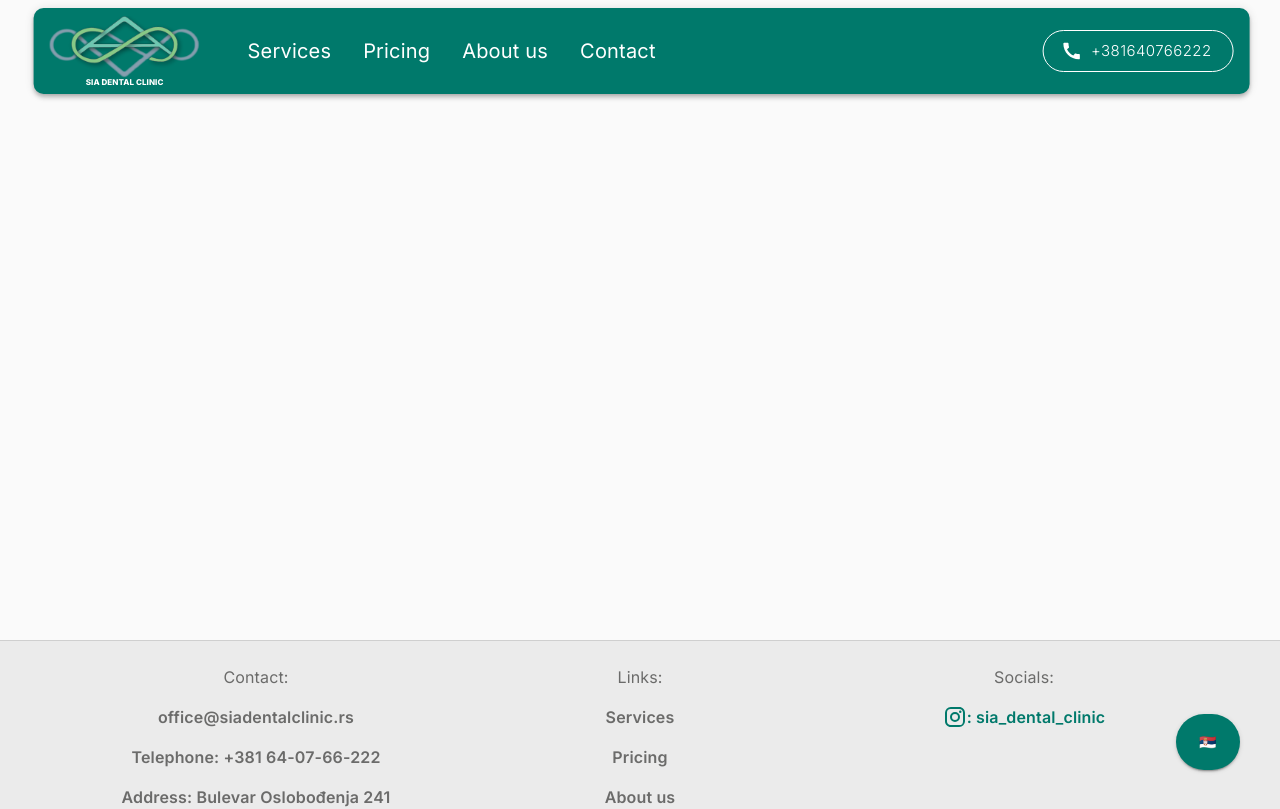
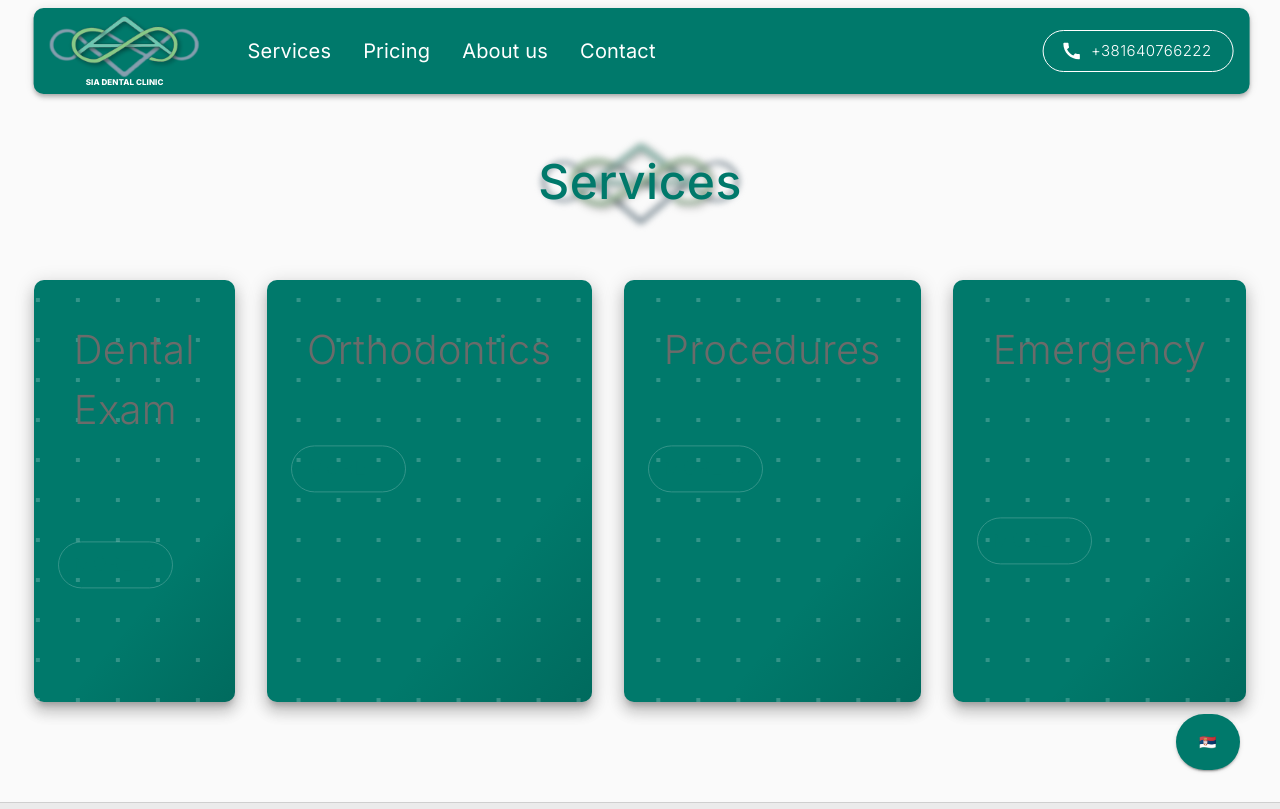
Before and after one commit to Marko590/Sia--Clinic, a Next.js app: page /en/services in a window 1280 px wide. Shown: the top 809 px of the page. Built offline with nearby package versions, Linux system fonts and the light colour scheme.

Commit message:
Added service cards.

```diff
--- /dev/null
+++ b/src/app/[locale]/components/HoverCard.tsx
@@ -0,0 +1,65 @@
+"use client";
+import React, { useEffect } from "react";
+import "./styles.css";
+import { Box, Button, Paper, Typography } from "@mui/material";
+import { useTranslations } from "next-intl";
+import { Link } from "@/src/i18n/routing";
+const HoverCard = ({ id, serviceKey }: { id: number; serviceKey: string }) => {
+  const t = useTranslations("ServiceGrid");
+  useEffect(() => {
+    const subtitle = document.getElementsByClassName("card-subtitle")[id];
+
+    const createWord = (text: string, index: number) => {
+      const word = document.createElement("span");
+
+      word.innerHTML = `${text} `;
+
+      word.classList.add("card-subtitle-word");
+
+      word.style.transitionDelay = `${index * 40}ms`;
+
+      return word;
+    };
+
+    const addWord = (text: string, index: number) =>
+      subtitle.appendChild(createWord(text, index));
+
+    const createSubtitle = (text: string) => text.split(" ").map(addWord);
+
+    createSubtitle(t(`services.${serviceKey}.subTitle`));
+  }, []);
+  return (
+    <Paper
+      elevation={10}
+      className="card"
+      sx={{
+        backgroundColor: "primary.main",
+      }}
+    >
+      <Box
+        className="card-content"
+        sx={{ aspectRatio: { xs: "4/3", md: "1/1.3" } }}
+      >
+        <Typography
+          className="card-title"
+          sx={{ fontSize: { xs: "2rem", md: "2.5rem" }, fontWeight: 300 }}
+        >
+          {t(`services.${serviceKey}.title`)}
+        </Typography>
+        <Typography
+          className="card-subtitle"
+          sx={{ fontSize: { xs: "1.5rem", md: "1.5rem" } }}
+        ></Typography>
+        <Button
+          className="card-button"
+          variant="outlined"
+          sx={{ borderColor: "white", fontSize: "1.25rem" }}
+        >
+          <Link href={`/services/${serviceKey}`}>More ➤</Link>
+        </Button>
+      </Box>
+    </Paper>
+  );
+};
+
+export default HoverCard;
--- a/src/app/[locale]/components/styles.css
+++ b/src/app/[locale]/components/styles.css
@@ -6,7 +6,13 @@
   width: 100%;
   height: 100%;
 }
+:root {
+  --border: rgb(3, 169, 244);
 
+  --g1: rgb(0, 61, 52); /* Deep Teal */
+  --g2: rgb(0, 122, 108); /* Vibrant Teal */
+  --g3: rgb(72, 169, 153);
+}
 .slide {
   display: flex;
   flex-direction: column;
@@ -59,3 +65,109 @@
   height: 0.75rem;
   background-color: grey;
 }
+
+.card {
+  cursor: pointer;
+  position: relative;
+  flex: 1;
+}
+
+.card:hover:before {
+  background-position: 100% 100%;
+  transform: scale(1.08, 1.03);
+}
+
+.card:hover > .card-content {
+  background-position: -20% 0%;
+}
+
+.card:hover > .card-icon {
+  color: white;
+}
+
+.card:hover > .card-content > .card-subtitle > .card-subtitle-word,
+.card:hover > .card-content > .card-button {
+  opacity: 1;
+  transform: translateY(-20%);
+  transition:
+    opacity 0ms,
+    transform 200ms cubic-bezier(0.9, 0.06, 0.15, 0.9);
+}
+.card:before {
+  background: linear-gradient(
+    130deg,
+    transparent 0% 23%,
+    var(--g1) 66%,
+    var(--g2) 83.5%,
+    var(--g3) 100%
+  );
+  border-radius: 10px;
+  background-position: 0% 0%;
+  background-size: 300% 300%;
+  content: "";
+  height: 100%;
+  left: 0px;
+  pointer-events: none;
+  position: absolute;
+  top: 0px;
+  transition:
+    background-position 350ms ease,
+    transform 350ms ease;
+  width: 100%;
+  z-index: 1;
+}
+
+.card-content {
+  background-image: radial-gradient(#ffffff33 8%, transparent 8%);
+  background-position: -10% 0%;
+  background-size: 5vmin 5vmin;
+  height: 100%;
+  padding: 5vmin;
+  position: relative;
+  transition: background-position 350ms ease;
+  width: 100%;
+  z-index: 2;
+}
+
+.card-title,
+.card-subtitle {
+  color: white;
+  margin: 0px;
+}
+
+.card-title {
+}
+
+.card-subtitle {
+  margin-top: 2vmin;
+}
+.card-button {
+  font-weight: 300;
+  opacity: 0.2;
+  position: absolute;
+  color: white;
+  bottom: 1rem;
+  right: 1rem;
+  text-align: end;
+  transform: translateY(20%);
+  transition: none;
+}
+.card-subtitle-word {
+  display: inline-block;
+  margin: 0vmin 0.3vmin;
+  opacity: 0;
+  position: relative;
+  transform: translateY(40%);
+  transition: none;
+}
+
+.card-icon {
+  bottom: 0px;
+  color: rgba(255, 255, 255, 0.5);
+  font-size: 7vmin;
+  left: 0px;
+  margin: 5vmin;
+  position: absolute;
+  transition: color 250ms ease;
+  z-index: 2;
+}
--- a/src/app/[locale]/services/page.tsx
+++ b/src/app/[locale]/services/page.tsx
@@ -1,8 +1,29 @@
 import { Box } from "@mui/material";
 import React from "react";
+import HoverCard from "../components/HoverCard";
+import { servicesKeys } from "../lib/data";
+import SectionTitle from "../components/SectionTitle";
 
+const text = ["first", "second"];
 const page = () => {
-  return <Box sx={{ height: "100%" }}></Box>;
+  return (
+    <>
+      <SectionTitle title={"Services"} sx={{ mt: 4 }} />
+      <Box
+        sx={{
+          display: "flex",
+          flexDirection: { xs: "column", md: "row" },
+          width: "90%",
+          gap: 4,
+          justifyContent: "center",
+        }}
+      >
+        {servicesKeys.map((service, idx) => (
+          <HoverCard id={idx} serviceKey={service} />
+        ))}
+      </Box>
+    </>
+  );
 };
 
 export default page;
```
